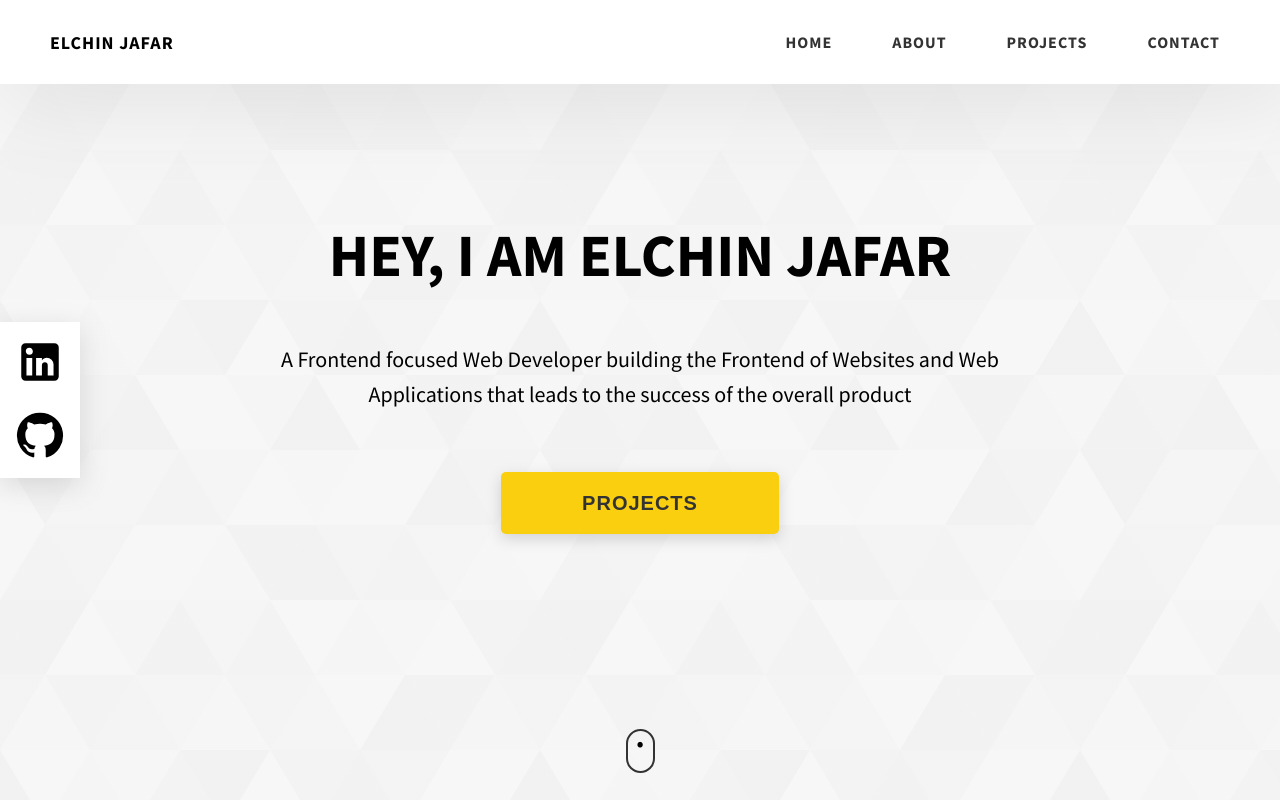
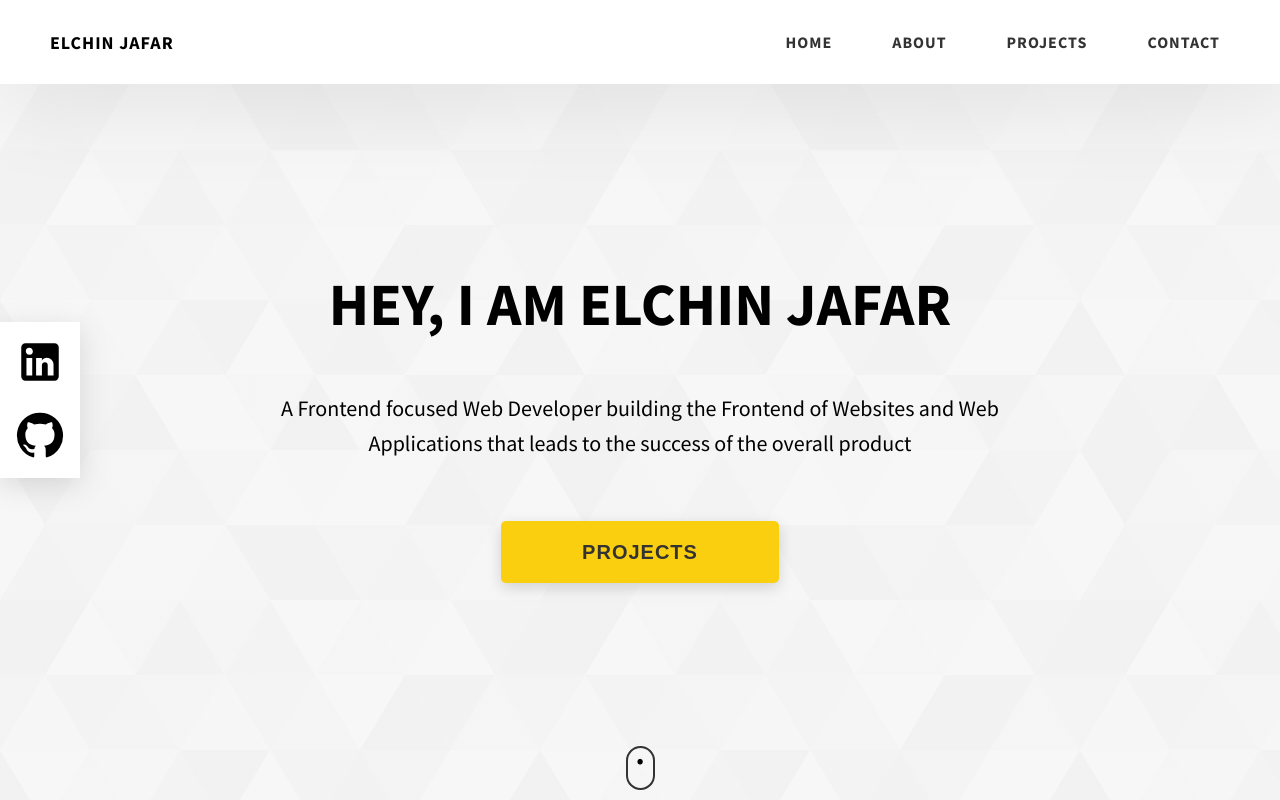
Before and after one commit to elchin-jafar/portfolio, a React (Vite) app: page / in a window 1280 px wide. Shown: the top 800 px of the page. Built offline with nearby package versions, Linux system fonts and the light colour scheme.

Commit message:
fix bug css

```diff
--- a/src/pages/Main.module.css
+++ b/src/pages/Main.module.css
@@ -52,7 +52,8 @@
   display: flex;
   justify-content: center;
   align-items: center;
-  position: relative;
+  position: absolute;
+  bottom: 1rem;
 }
 
 .mouse-animation::after {
```
